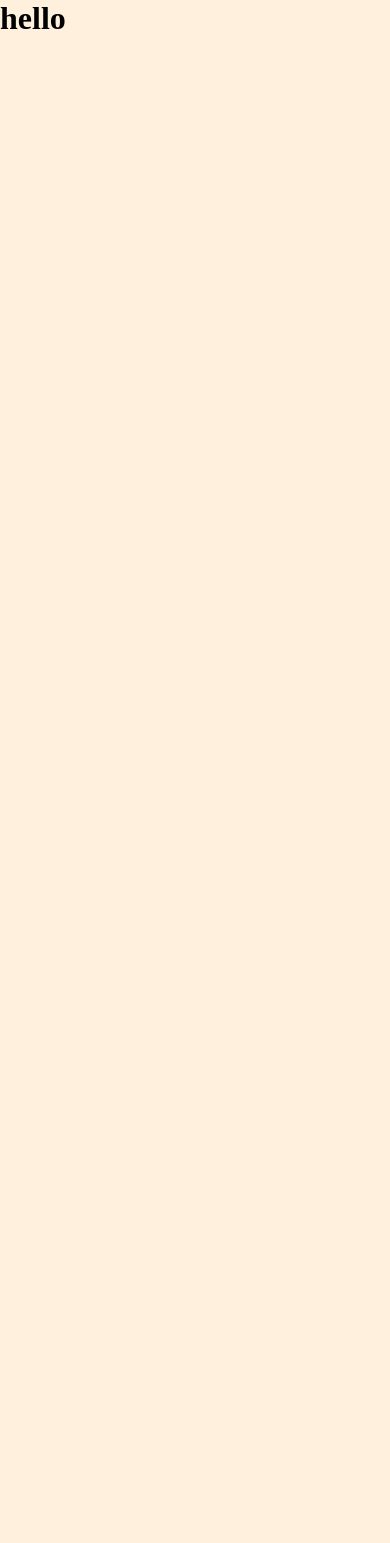
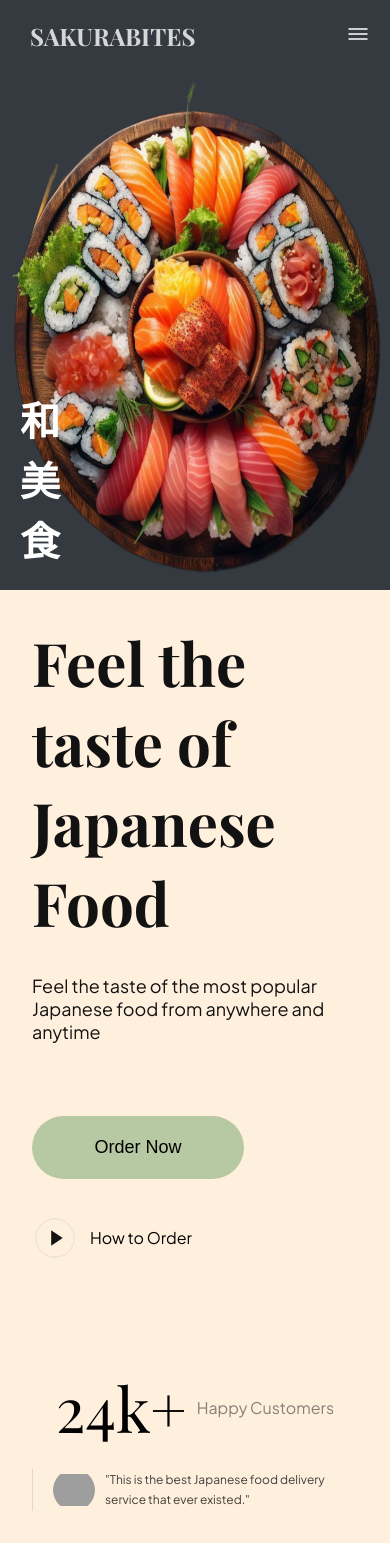
Before and after one commit to hafsachenni/japanese_dining_website, a website built with Vite: page index.html in a window 390 px wide. Before the commit the page ends 844 px from the top, so only its background shows below. Built offline with nearby package versions, Linux system fonts and the light colour scheme; grey boxes are pictures that could not be loaded.

Commit message:
responsive header and hero sections completed

```diff
--- /dev/null
+++ b/css/sections/header.css
@@ -0,0 +1,53 @@
+.header__nav{
+    display: flex;
+    overflow: hidden;
+}
+.header__logo{
+    flex: 1;
+    display: flex;
+    position: relative;
+    padding: 20px;
+    background-color: #343A40;
+}
+.header__logo h4{
+    color: #fff;
+    padding-left: 30px;
+    font-weight: 700;
+    font-size: 24px;
+    text-transform: uppercase;
+    font-family: var(--playfair-display);
+    opacity: 0.8;
+}
+.header__menu, .header__menu-mobile {
+    padding: 20px;
+    flex: 1.236;
+    display: flex;
+    align-items: center;
+    justify-content: flex-end;
+    gap: 64px;
+    list-style: none;
+}
+.header__menu li{
+    font-weight: 500;
+    cursor: pointer;
+    font: 16px;
+    text-transform: uppercase;
+    line-height: 20px;
+    font-family: var(--plus-jakarta-sans);
+    color: var(--secondary-color);
+}
+.header__menu li:hover{
+    border-bottom: 3px solid #B7C9A3;
+
+}
+.header__menu li img{
+    width: 24px;
+    height: 24px;
+    object-fit: contain;
+}
+
+.header__menu-mobile{
+    display: none;
+    cursor: pointer;
+    background-color: #343A40;
+}
--- /dev/null
+++ b/css/sections/hero.css
@@ -0,0 +1,151 @@
+.hero{
+    display: flex;
+    min-height: calc(100vh - 74px);
+    overflow: hidden;
+}
+.hero-image{
+    flex: 1;
+    display: flex;
+    flex-direction: column;
+    position: relative;
+    z-index: 5;
+}
+.hero-image img{
+    width: 114%;
+    height: 100%;
+    object-fit: contain;
+}
+.hero-image__overlay{
+    background-color: #343A40;
+    position: absolute;
+    inset: 0;
+    width: 100%;
+    z-index: -1;
+}
+.hero-image h2{
+    position: absolute;
+    bottom: 0;
+    padding: 20px;
+    font-family: var(--playfair-display);
+    font-weight: 700;
+    font-size: 120px;
+    line-height: 138px;
+    color: #fff;
+}
+.hero-content{
+    flex: 1.22;
+    display: flex;
+    flex-direction: column;
+    justify-content: space-between;
+}
+.hero-content-info {
+    padding: 64px;
+    flex: 1;
+    display: flex;
+    justify-content: center;
+    flex-direction: column;
+}
+.hero-content-info h1 {
+    font-size: 80px;
+    font-weight: 600px;
+    font-family: var(--playfair-display);
+    color: var(--secondary-color);
+}
+.hero-content-info p{
+    margin: 32px 0 0 32px;
+    font-weight: 400;
+    font-family: var(--plus-jakarta-sans);
+    color: var(--secondary-color);
+    font-size: 18px;
+}
+.hero-content__buttons {
+    display: flex;
+    gap: 36px;
+    margin: 41px 0 0 41px;
+    flex-wrap: wrap;
+}
+.hero-content__order-button {
+    background-color: #B7C9A3;
+    color: black;
+    border-radius: 36px;
+    padding: 20px;
+    cursor: pointer;
+    font-size: 18px;
+    border: none;
+    outline: none;
+    min-width: 212px;
+    font-weight: 500;
+    line-height: 23px;
+}
+.hero-content__order-button:hover{
+    background-color: hsl(88, 21%, 70%);
+}
+.hero-content__play-button {
+    border: none;
+    outline: none;
+    background: transparent;
+    display: flex;
+    align-items: center;
+    font-size: 16px;
+    line-height: 19px;
+    color: var(--black-200);
+    font-family: var(--plus-jakarta-sans);
+    cursor: pointer;
+    border-radius: 36px;
+    padding-right: 20px;
+}
+.hero-content__play-button:hover{
+  background-color: #f7e8d6;
+}
+.hero-content__play-button img{
+    width: 46px;
+    height: 46px;
+    object-fit: contain;
+    margin-right: 12px;
+}
+.hero-content__testimonial{
+    display: flex;
+    flex-wrap: wrap;
+    background-color: var(--color-creamson);
+    gap: 20px;
+    padding: 32px 64px;
+}
+.hero-content__customer {
+    flex: 1;
+    gap: 10px;
+}
+.hero-content__customer h4 {
+    font-size: 62px;
+    font-weight: 400;
+    font-family: var(--playfair-display)
+}
+.hero-content__customer p {
+    font-size: 16px;
+    font-weight: 400;
+    font-family: var(--plus-jakarta-sans);
+    color: var(--secondary-color);
+    opacity: 0.5;
+}
+.hero-content__review {
+    flex: 1;
+    display: flex;
+    align-items: center;
+    gap: 10px;
+    padding-left: 20px;
+    border-left: 1px solid rgba(2, 2, 2, 0.1);
+    min-width: 200px;
+}
+.hero-content__review img{
+    width: 42px;
+    height: 42px;
+    object-fit: contain;
+    border-radius: 70px;
+}
+.hero-content__review p{
+    font-size: 12px;
+    opacity: 0.8;
+    font-weight: 400;
+    line-height: 20px;
+    font-family: var(--plus-jakarta-sans);
+    color: var(--secondary-color);
+}
--- a/css/style.css
+++ b/css/style.css
@@ -1,9 +1,10 @@
 @import url("https://fonts.googleapis.com/css2?family=Playfair+Display:wght@400;500;600;700;800;900&display=swap");
 @import url("https://fonts.googleapis.com/css2?family=Plus+Jakarta+Sans:wght@200;300;400;500;600;700;800&display=swap");
+@import url("sections/header.css");
+@import url("sections/hero.css");
+/* other css file imports */
+/*
 
-/* other css file imports */
-/* @import url("sections/header.css");
-@import url("sections/hero.css");
 @import url("sections/about.css");
 @import url("sections/popular.css");
 @import url("sections/trending.css");
--- a/index.html
+++ b/index.html
@@ -6,14 +6,81 @@
   <meta name="viewport" content="width=device-width, initial-scale=1.0">
   <link rel="stylesheet" href="css/style.css">
   <link rel="icon" type="image/png" href="/sushi.png" />
-  <title>Japanese Dining</title>
+  <title>SAKURABITES | Japanese Dining</title>
 </head>
 <body>
+  <header>
+    <nav class="header__nav">
+      <div class="header__logo">
+        <a href="/">
+          <h4>SakuraBites</h4>
+        </a>
+      </div>
 
-<h1>hello</h1>
+      <ul class="header__menu">
+        <li>
+          <a href="#menu">Menu</a>
+        </li>
+        <li>
+          <a href="#food">Food</a>
+        </li>
+        <li>
+          <a href="#services">Services</a>
+        </li>
+        <li>
+          <a href="#about-us">About</a>
+        </li>
+        <li>
+          <img src="assets/search.svg" alt="search img"/>
+        </li>
+      </ul>
 
+      <ul class="header__menu-mobile">
+        <li>
+          <img src="assets/menu.svg" alt="hamburger menu"/>
+        </li>
+      </ul>
+    </nav>
+  </header>
 
+  <section class="hero">
+    <div class="hero-image">
+      <img src="assets/sushi-1.png" alt="food"/>
+      <h2>
+        和 <br/>
+        美 <br/>
+        食
+      </h2>
 
+      <div class="hero-image__overlay"></div>
+    </div>
+
+    <div class="hero-content">
+      <div class="hero-content-info">
+        <h1>Feel the taste of Japanese Food</h1>
+        <p>Feel the taste of the most popular Japanese food from anywhere and anytime</p>
+        <div class="hero-content__buttons">
+          <button class="hero-content__order-button">Order Now</button>
+          <button class="hero-content__play-button">
+            <img src="assets/play-circle.svg" alt="play" />
+            How to Order
+          </button>
+        </div>
+      </div>
+
+      <div class="hero-content__testimonial">
+        <div class="hero-content__customer flex-center">
+          <h4>24<span>k+</span></h4>
+          <p>Happy Customers</p>
+        </div>
+
+        <div class="hero-content__review">
+          <img src="assets/client.png" alt="client" />
+          <p>"This is the best Japanese food delivery service that ever existed."</p>
+        </div>
+      </div>
+    </div>
+  </section>
   <script src="js/script.js" type="module"></script>
 </body>
 </html>
```
Also changed, not shown: assets/menu.svg (added), assets/play-circle.svg (added), assets/search.svg (added), assets/sushi-1.png (added), css/sections/about.css (added), 1 other file.
